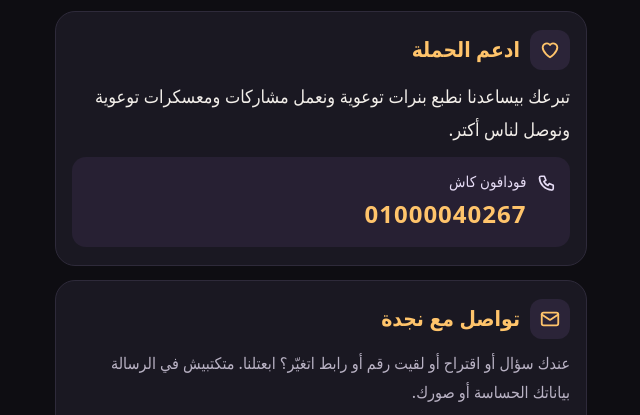
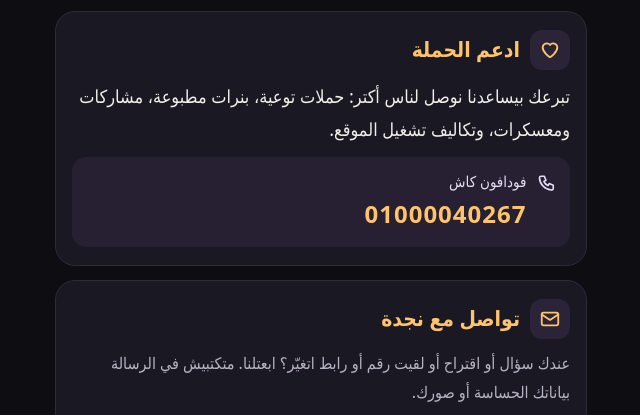
Before and after one commit to najdahelp/najdahelp.github.io, a plain HTML site: page index.html in a window 1280 px wide. Shown: the part 4299-4714 px from the top of the page, without its empty margins (319-959 px from the left). Drawn offline with Linux system fonts and the light colour scheme.

Commit message:
Final donation line
Updated donation paragraph to clarify the impact of contributions.

```diff
--- a/index.html
+++ b/index.html
@@ -191,7 +191,7 @@ footer{text-align:center;font-size:14px;color:var(--mut);padding:8px 20px 36px;l
 
 <section class="card" aria-labelledby="h9">
 <h2 id="h9"><span class="ic"><svg class="i"><use href="#heart"/></svg></span>ادعم الحملة</h2>
-<p>تبرعك بيساعدنا نطبع بنرات توعوية ونعمل مشاركات ومعسكرات توعوية ونوصل لناس أكتر.</p>
+<p>تبرعك بيساعدنا نوصل لناس أكتر: حملات توعية، بنرات مطبوعة، مشاركات ومعسكرات، وتكاليف تشغيل الموقع.</p>
 <div class="tip"><svg class="i"><use href="#phone"/></svg><div>فودافون كاش<br><b dir="ltr" style="display:block;text-align:right;font-size:24px;color:var(--p);letter-spacing:1px;user-select:all">01000040267</b></div></div>
 </section>
 
```
